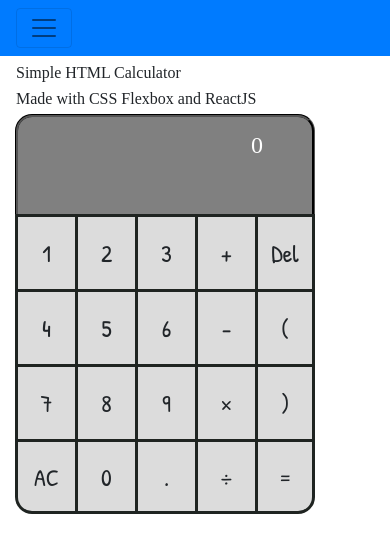
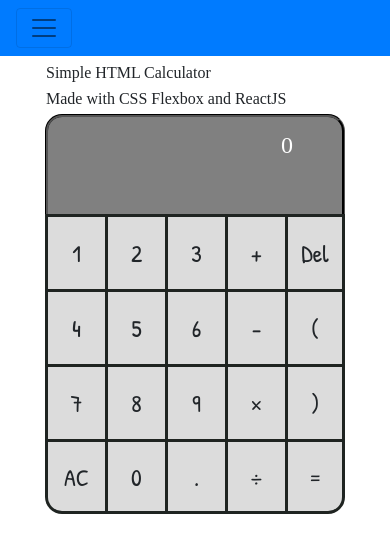
Before and after one commit to linjj93/my-react-calculator, a React (Create React App) app: page / in a window 390 px wide. Shown: the top 552 px of the page. Built offline with nearby package versions, Linux system fonts and the light colour scheme; a web font is replaced by a local one.

Commit message:
media query

```diff
--- a/src/styles.css
+++ b/src/styles.css
@@ -10,6 +10,10 @@
                                   supported by Chrome and Opera */
 }
 
+#root {
+  display: flex;
+  justify-content: center;
+}
 
 .container {
   display: flex;
@@ -119,6 +123,7 @@
     flex-direction: column;
     justify-content: center;
     margin-top: 60px;
+
   }
 
   .title {
@@ -144,6 +149,7 @@
   .buttons {
     width: 300px;
   }
+
   .buttons-1, .buttons-2, .buttons-3, .buttons-4, .buttons-5 {
     height: 300px;
   }
```
